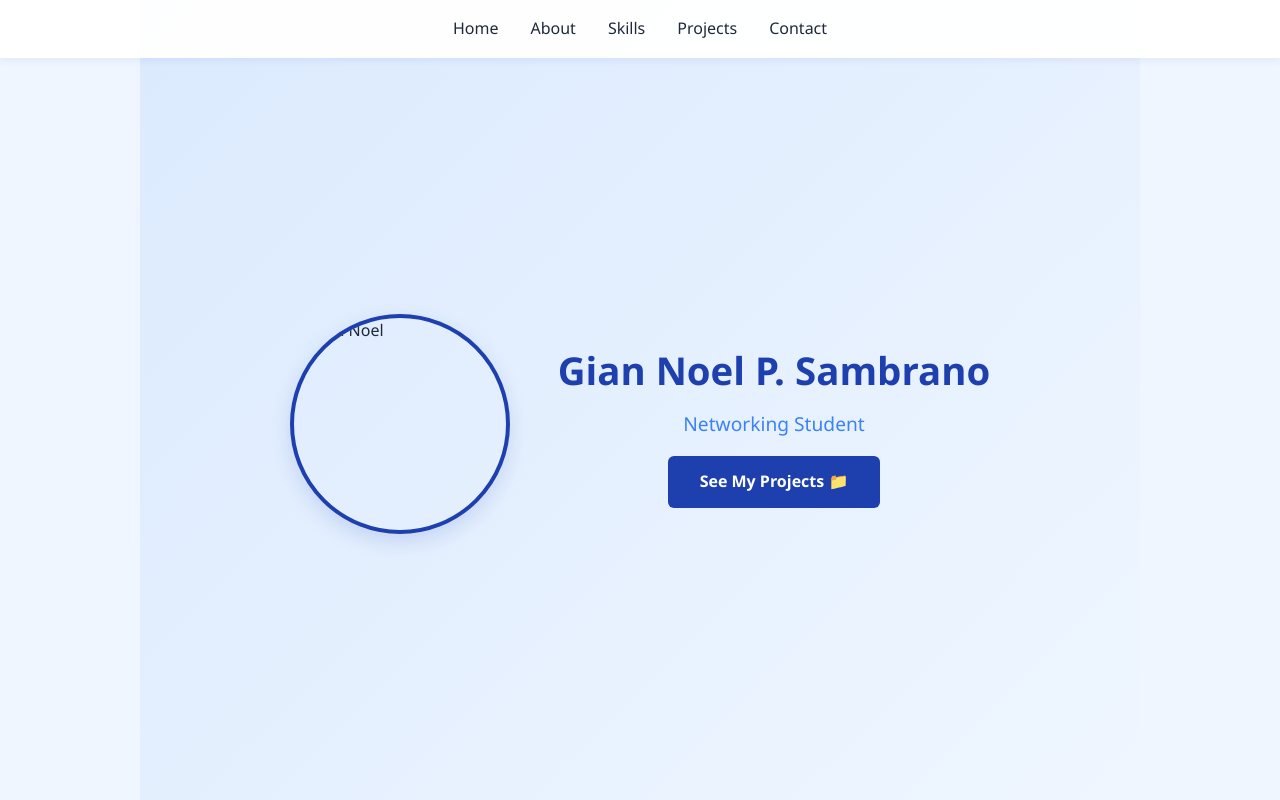
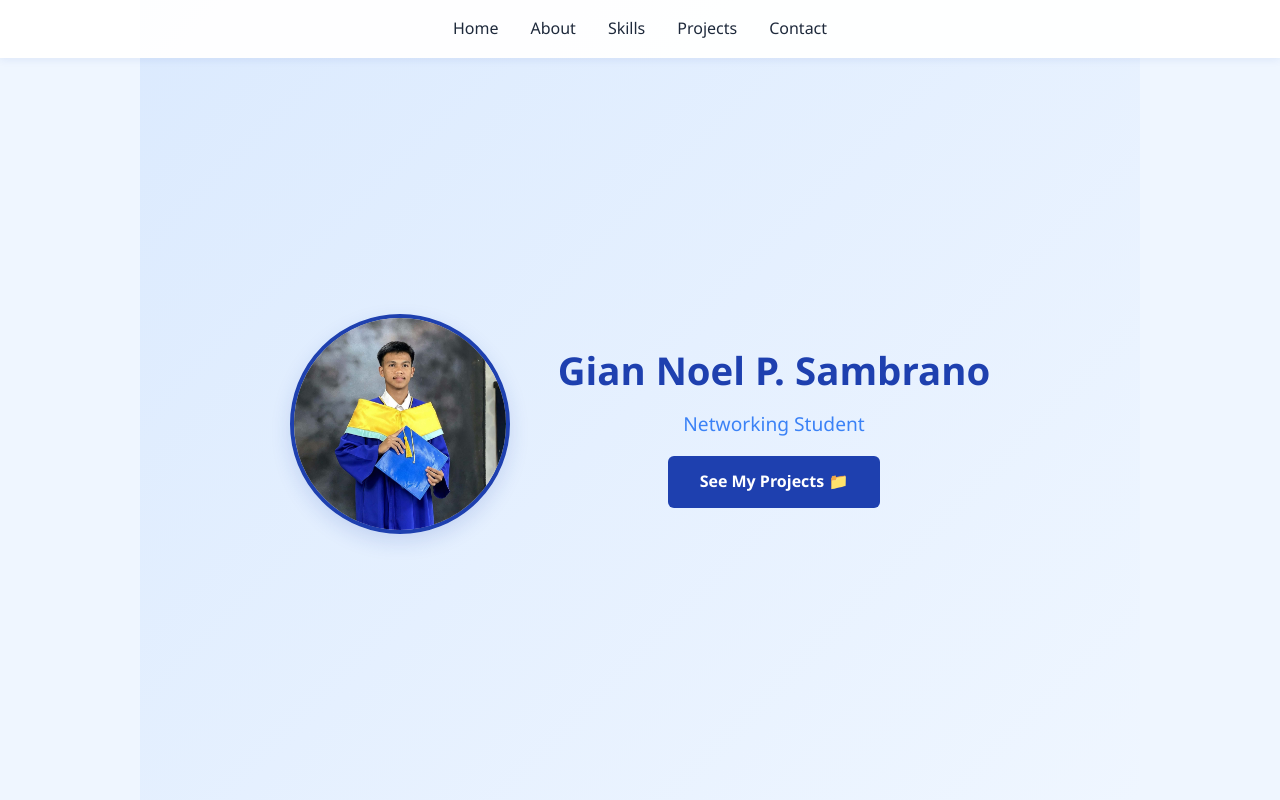
Before and after one commit to giansambrano8-bot/index.html, a plain HTML site: page index.html in a window 1280 px wide. Shown: the top 800 px of the page. Drawn offline with Linux system fonts and the light colour scheme.

Commit message:
Update index.html

```diff
--- a/index.html
+++ b/index.html
@@ -289,7 +289,7 @@
     </nav>
 
     <section id="home" class="hero">
-        <img src="image/hi.jpeg" alt="Gian Noel" class="hero-img">
+        <img src="hi.jpeg" alt="Gian Noel" class="hero-img">
         <div class="hero-content">
             <h1>Gian Noel P. Sambrano</h1>
             <h2>Networking Student</h2>
```
